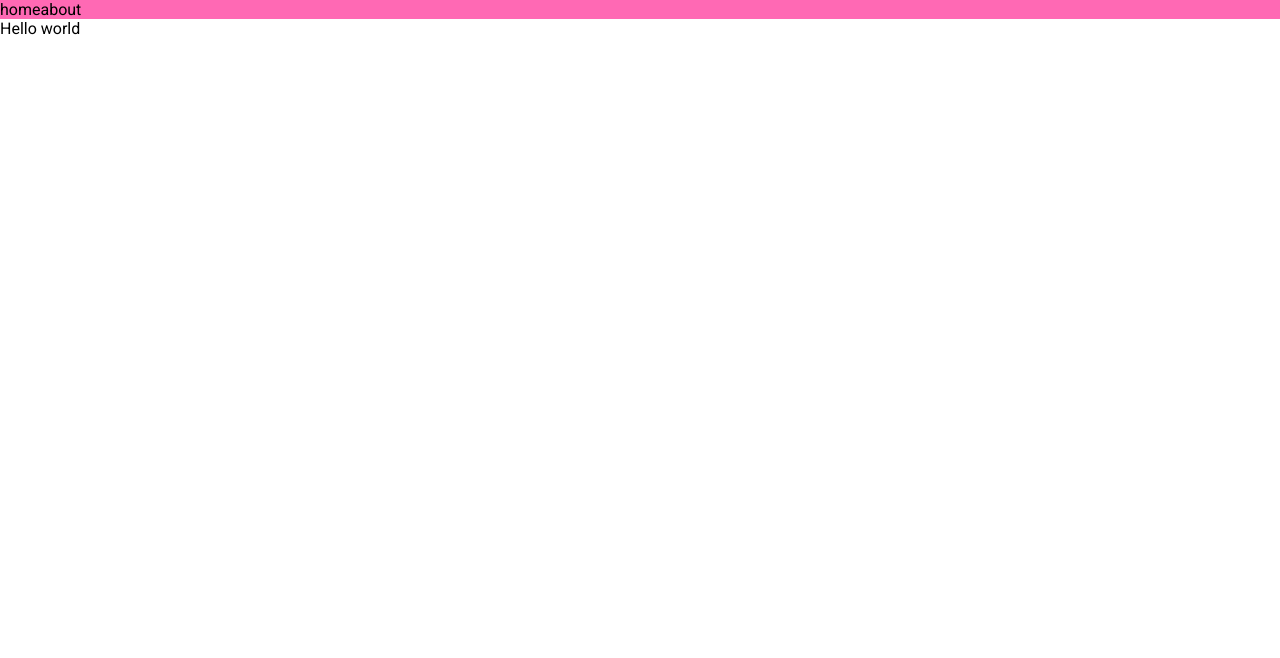
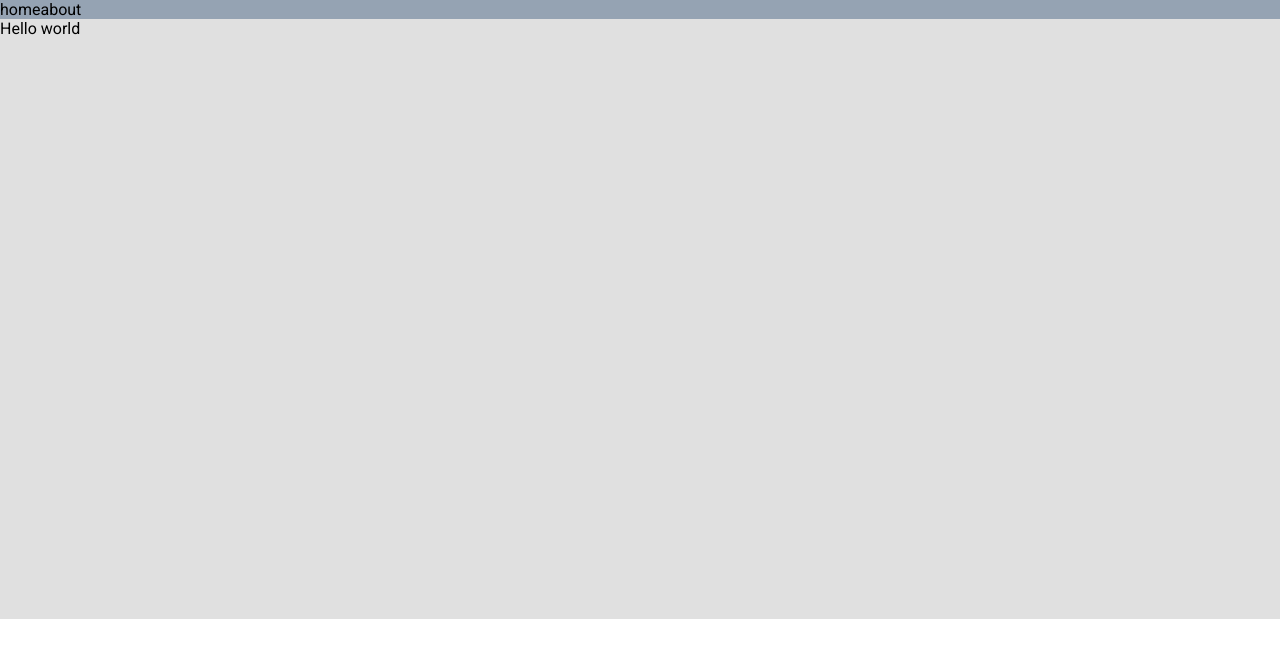
Before and after one commit to criaturaExperimental/start-page, a Next.js app: page / in a window 1280 px wide. Shown: the top 658 px of the page. Built offline with nearby package versions, Linux system fonts and the light colour scheme.

Commit message:
Apply a theme

```diff
--- a/src/components/Navbar.tsx
+++ b/src/components/Navbar.tsx
@@ -1,13 +1,16 @@
-import Link from "next/link";
+import Link from 'next/link';
 import { css } from '@emotion/react';
+import { useTheme } from '@emotion/react';
 
 export default function NavBar() {
+  const theme = useTheme();
+
   return (
     <div
-    css={css`
-      background-color: hotpink;
-    `}
-  >
+      css={css`
+        background-color: ${theme.color.terciary};
+      `}
+    >
       <Link href="/">
         <a>home</a>
       </Link>
--- a/src/pages/_app.tsx
+++ b/src/pages/_app.tsx
@@ -1,16 +1,18 @@
-import type { AppProps } from 'next/app'
-import { Global } from '@emotion/react'
-import { globalStyles } from '../styles/globalStyles'
+import type { AppProps } from 'next/app';
+import { Global } from '@emotion/react';
+import { ThemeProvider } from '@emotion/react';
+import { globalStyles } from '../styles/globalStyles';
+import { theme } from '../styles/theme';
 
 function MyApp({ Component, pageProps }: AppProps) {
   return (
-  <>
-    <Global
-      styles={globalStyles}
-    />
-    <Component {...pageProps} />
-  </>
-  )
+    <>
+      <Global styles={globalStyles} />
+      <ThemeProvider theme={theme}>
+        <Component {...pageProps} />
+      </ThemeProvider>
+    </>
+  );
 }
 
-export default MyApp
+export default MyApp;
--- a/src/pages/index.tsx
+++ b/src/pages/index.tsx
@@ -1,13 +1,23 @@
 import type { NextPage } from 'next';
+import { css } from '@emotion/react';
 import Layout from '../components/Layout';
-
+import { useTheme } from '@emotion/react';
 
 const Home: NextPage = () => {
+  const theme = useTheme();
+
   return (
     <Layout>
-      <div>Hello world</div>
+      <div
+        css={css`
+          height: 600px;
+          background-color: ${theme.color.light};
+        `}
+      >
+        Hello world
+      </div>
     </Layout>
-  )
-}
+  );
+};
 
-export default Home
+export default Home;
--- /dev/null
+++ b/src/styles/theme.ts
@@ -0,0 +1,9 @@
+export const theme = {
+  color: {
+    primary: '#4B4E6D',
+    secondary: '#84DCC6',
+    terciary: '#95A3B3',
+    dark: '#222222',
+    light: '#E0E0E0'
+  }
+}
```
Also changed, not shown: emotion.d.ts (added, +21 -0 lines).
